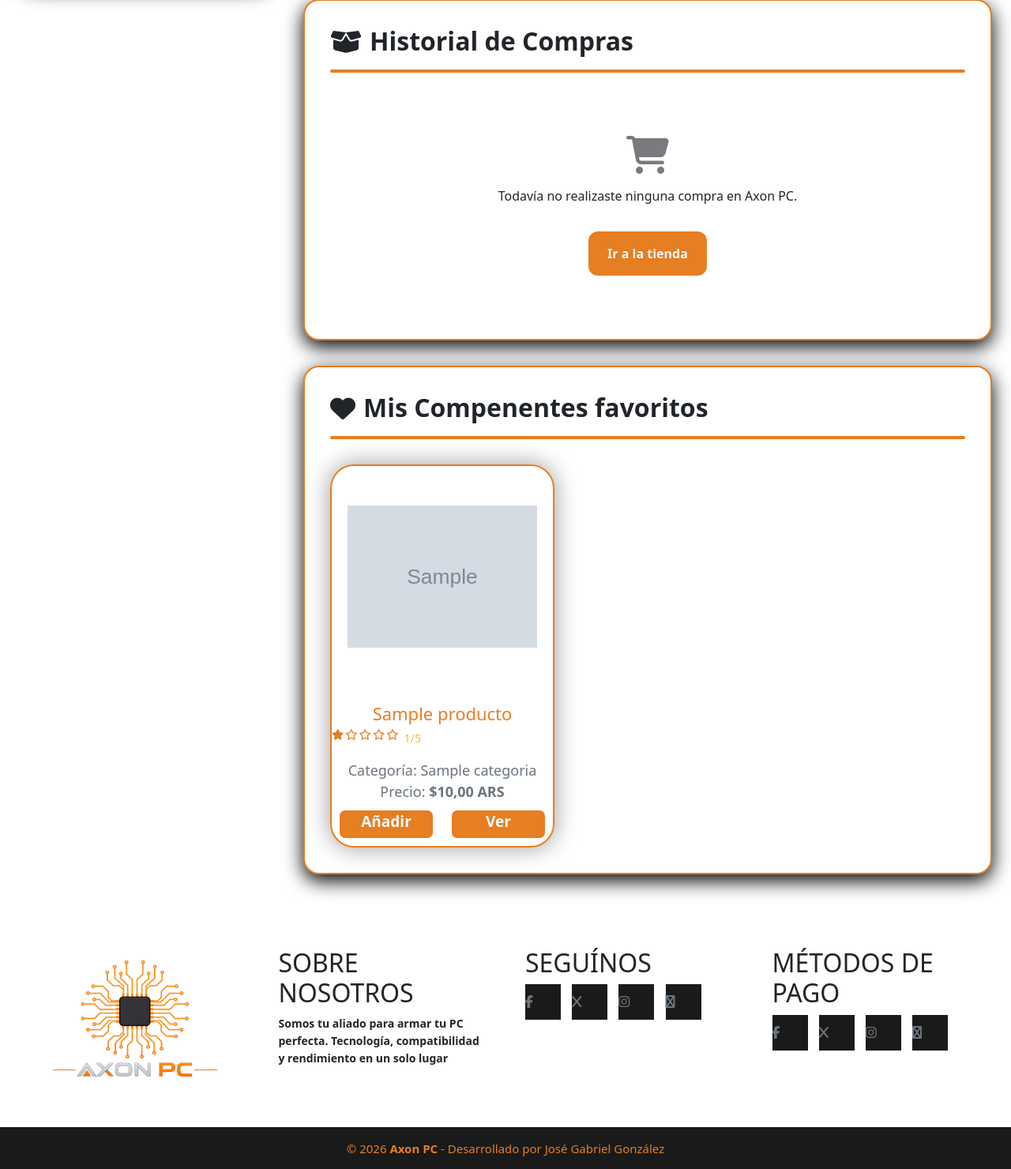
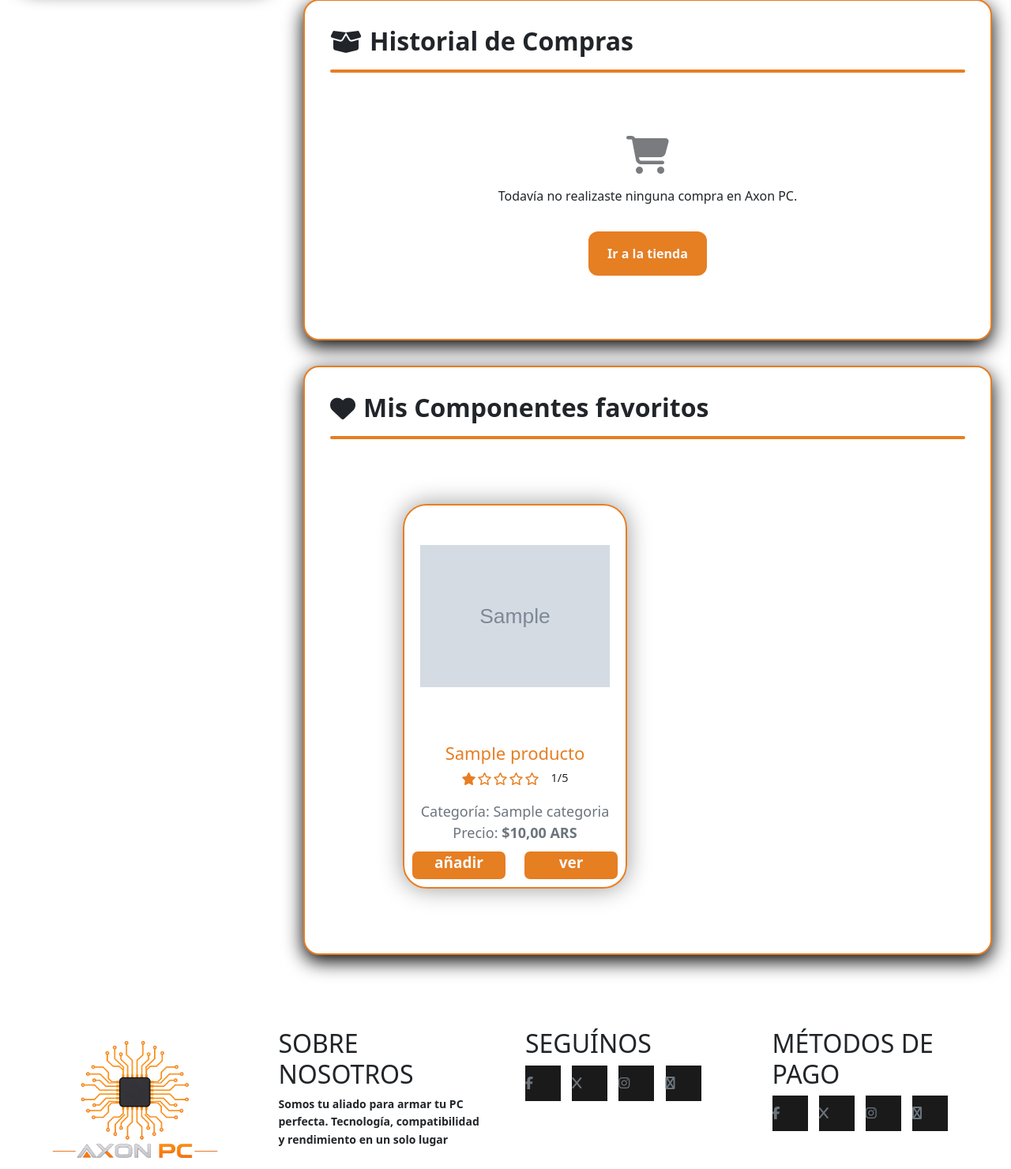
Before and after one commit to GabrielGonzalezBotto/e-commerce_pc-builder_django-MySQL, a Django app: page /perfil/ in a window 1280 px wide. Shown: the part 705-2185 px from the top of the page at 79% size. Run offline with Django 5.2, Linux system fonts and the light colour scheme; a user stored in the database is signed in; tables that the repository leaves empty hold one stand-in row (values such as "Sample post"); grey boxes marked "Sample" are stand-in pictures; some libraries are stand-ins or nearby versions.

Commit message:
fix: estetica de seccion favoritos en perfil.html

```diff
--- a/AXON_PC/usuarios/templates/usuarios/perfil.html
+++ b/AXON_PC/usuarios/templates/usuarios/perfil.html
@@ -98,37 +98,38 @@
 
             <!--FAVORITOS-->
             <section id="mis-favoritos" class="content-card bg-body bg-text" style="margin-top: 2rem;">
-                <h2 class="section-title"><i class="fa-solid fa-heart"></i> Mis Compenentes favoritos</h2>
+                <h2 class="section-title"><i class="fa-solid fa-heart"></i> Mis Componentes favoritos</h2>
                 <div class="title-line" style="margin: 1rem 0 2rem 0;"></div>
 
-                <div class="grid-content-ven" style="display: grid; grid-template-columns: repeat(auto-fill, minmax(220px, 1fr)); gap: 40px; width: 100%;">
+                <!-- Reutilizamos tu grilla de la tienda -->
+                <div class="grid-container-ven" style="display: grid; grid-template-columns: repeat(auto-fill, minmax(220px, 1fr)); gap: 20px;">
                     {% for prod in favoritos %}
                     <div class="card-prod">
                         {% if prod.imagen %}
-                            <img src="{{ prod.imagen.url }}" alt="{{ prod.nombre }}" class="card-prod-img">
+                            <img class="card-prod-img" src="{{ prod.imagen.url }}" alt="{{ prod.nombre }}">
                         {% else %}
                             <img class="card-prod-img" src="{% static 'img/favicon.jpg' %}" alt="sin imagen">
                         {% endif %}
 
                         <h3>{{ prod.nombre }}</h3>
 
-                        <!-- BOTON PARA REMOVER DE FAVORITOS -->
+                        <!-- El botón para quitarlo de favoritos -->
                         <div class="card-icon bg-body bg-text" style="cursor: pointer;">
-                            <a href="{% url 'toggle_favorito' prod.id %}" style="color: var(--color-acento); text-decoration: none;">
+                            <a href="{% url 'toggle_favorito' prod.id %}" style="color: #E67E22; text-decoration: none;">
                                 <i class="fa-solid fa-heart"></i>
                             </a>
                         </div>
 
-                        <!--RATING-->
-                        <div class="producto-rating">
-                            <ul class="review-stars" style="display: inline-flex; list-style: none; gap: 2px; color: #f1c40f; padding: 0;">
-                                <i class="{% if prod.promedio_estrellas >= 1 %}fa-solid{% else %}fa-regular{% endif %} fa-star"></i>
-                                <i class="{% if prod.promedio_estrellas >= 2 %}fa-solid{% else %}fa-regular{% endif %} fa-star"></i>
-                                <i class="{% if prod.promedio_estrellas >= 3 %}fa-solid{% else %}fa-regular{% endif %} fa-star"></i>
-                                <i class="{% if prod.promedio_estrellas >= 4 %}fa-solid{% else %}fa-regular{% endif %} fa-star"></i>
-                                <i class="{% if prod.promedio_estrellas >= 5 %}fa-solid{% else %}fa-regular{% endif %} fa-star"></i>
+                        <!-- El sistema de rating que ya habías pulido -->
+                        <div class="rating">
+                            <ul class="list-star" style="display: inline-flex; list-style: none; gap: 2px; color: #f1c40f; padding: 0;">
+                                <li><i class="{% if prod.promedio_estrellas >= 1 %}fa-solid{% else %}fa-regular{% endif %} fa-star"></i></li>
+                                <li><i class="{% if prod.promedio_estrellas >= 2 %}fa-solid{% else %}fa-regular{% endif %} fa-star"></i></li>
+                                <li><i class="{% if prod.promedio_estrellas >= 3 %}fa-solid{% else %}fa-regular{% endif %} fa-star"></i></li>
+                                <li><i class="{% if prod.promedio_estrellas >= 4 %}fa-solid{% else %}fa-regular{% endif %} fa-star"></i></li>
+                                <li><i class="{% if prod.promedio_estrellas >= 5 %}fa-solid{% else %}fa-regular{% endif %} fa-star"></i></li>
+                            </ul>
                             <span style="font-size: 0.9rem; margin-left: 5px;">{{ prod.promedio_estrellas }}/5</span>
-                            </ul>
                         </div>
 
                         <div class="card-prod-content">
@@ -136,33 +137,33 @@
                             <br>
                             <span>Precio: <b>${{ prod.precio|floatformat:2 }} ARS</b></span>
                             <div class="buttons">
-                                <a class="card-prod-btn" href="#">Añadir</a>
-                                <a class="card-prod-btn" href="{% url 'producto' prod.id %}">Ver</a>
+                                <a class="card-prod-btn" href="#">añadir</a>
+                                <a class="card-prod-btn" href="{% url 'producto' prod.id %}">ver</a>
                             </div>
                         </div>
                     </div>
                     {% empty %}
                         <div class="empty-perfil-state" style="grid-column: 1 / -1; text-align: center; padding: 40px 0;">
                             <i class="fa-regular fa-heart" style="font-size: 40px; color: var(--color-text-2);"></i>
-                            <p style="margin-top: 10px;">Tu lista de favoritos está vacía. ¡Explorá la tienda y dale al corazón para guardar tus componentes favoritos en esta sección!</p>
-                            <a href="{% url 'tienda' %}" class="btn-perfil-action" style="margin-top: 1rem; display: inline-block;">Ir a la Tienda</a>
+                            <p style="margin-top: 10px;">Tu lista de deseos está vacía. ¡Explorá la tienda y dale al corazón para guardar hardware acá!</p>
+                            <a href="{% url 'tienda' %}" class="btn-perfil-action" style="margin-top: 1rem; display: inline-block;">Ir a la tienda</a>
                         </div>
                     {% endfor %}
                 </div>
 
-                <!-- PAGINACION DE FAVORITOS EN PERFIL -->
+                <!-- BLOQUE DE PAGINACIÓN REUTILIZADO -->
                 {% if favoritos.has_other_pages %}
                 <div class="paginacion" style="display: flex; justify-content: center; gap: 10px; margin-top: 30px;">
                     {% if favoritos.has_previous %}
-                            <a href="?page={{ favoritos.previous_page_number }}#mis-favoritos" style="padding: 8px 12px; background: var(--color-bg-2); border: 1px solid var(--color-linea); color: var(--color-text); text-decoration: none; border-radius: 4px;">&laquo; anterior</a>
+                        <a href="?page={{ favoritos.previous_page_number }}#mis-favoritos" style="padding: 8px 12px; background: var(--color-bg-2); border: 1px solid var(--color-linea); color: var(--color-text); text-decoration: none; border-radius: 4px;">&laquo; Anterior</a>
                     {% endif %}
 
                     <span style="padding: 8px 12px; font-weight: bold; color: var(--color-acento);">
-                            Página {{ favoritos.numbre }} de {{ favoritos.paginator.num_pages }}
+                        Página {{ favoritos.number }} de {{ favoritos.paginator.num_pages }}
                     </span>
 
                     {% if favoritos.has_next %}
-                            <a href="?page={{ favoritos.next_page_number }}#mis-favoritos" style="padding: 8px 12px; background: var(--color-bg-2); border: 1px solid var(--color-linea); color: var(--color-text); text-decoration: none; border-radius: 4px;">Siguiente &laquo;</a>
+                        <a href="?page={{ favoritos.next_page_number }}#mis-favoritos" style="padding: 8px 12px; background: var(--color-bg-2); border: 1px solid var(--color-linea); color: var(--color-text); text-decoration: none; border-radius: 4px;">Siguiente &raquo;</a>
                     {% endif %}
                 </div>
                 {% endif %}
```
Lines whose indentation alone changed are shown as unchanged.
